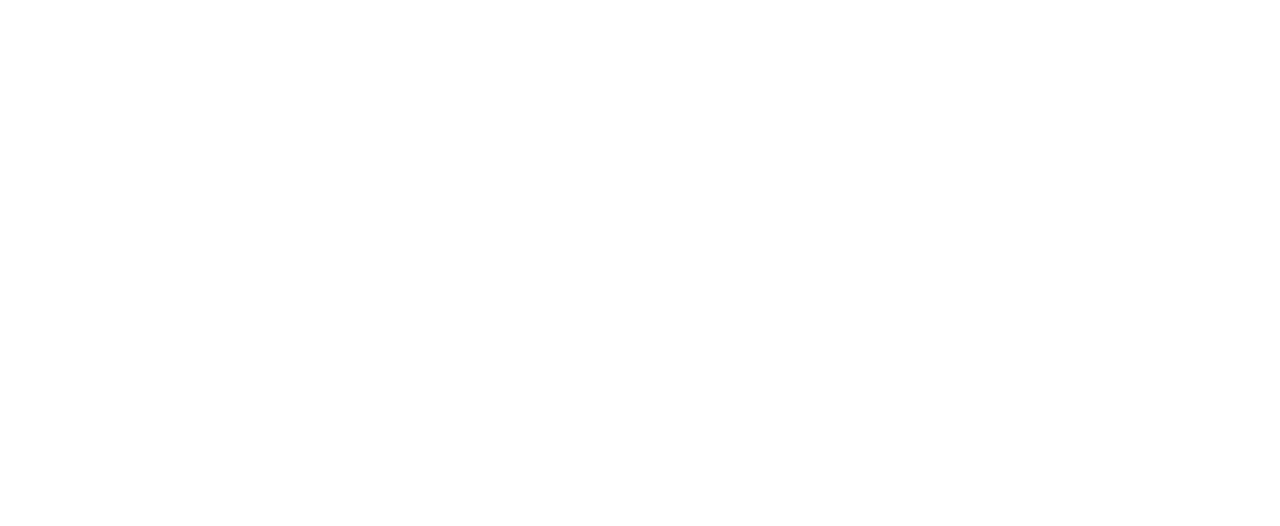
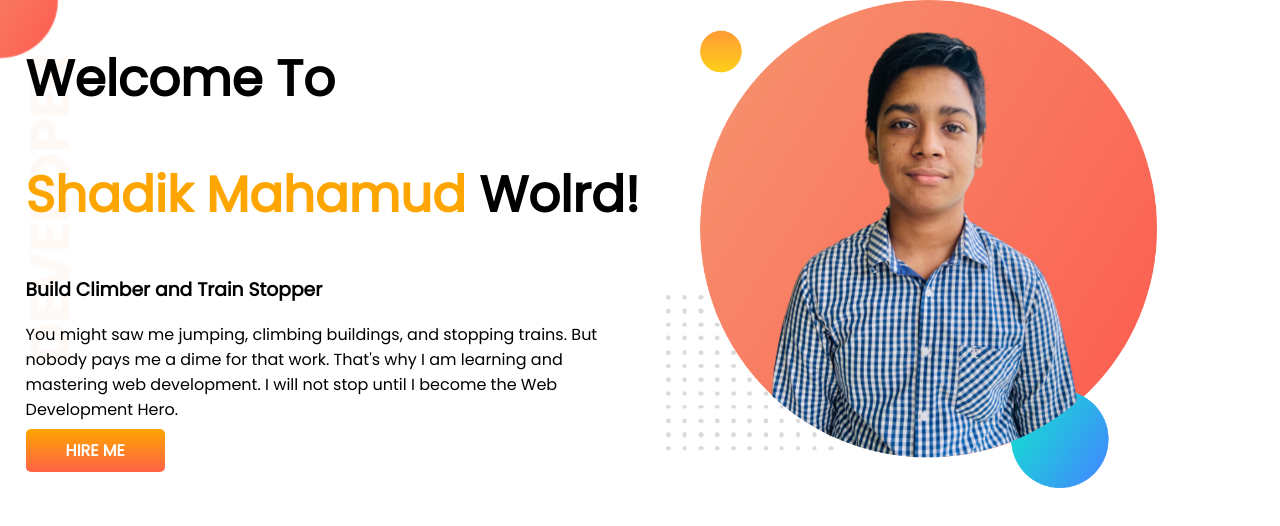
Before and after one commit to shadikmahamudsohan/developer-portfolio, a plain HTML site: page index.html in a window 1280 px wide. Drawn offline with Linux system fonts and the light colour scheme.

Commit message:
top banner added

```diff
--- a/index.html
+++ b/index.html
@@ -1,13 +1,36 @@
 <!DOCTYPE html>
 <html lang="en">
+
 <head>
     <meta charset="UTF-8">
     <meta http-equiv="X-UA-Compatible" content="IE=edge">
     <meta name="viewport" content="width=device-width, initial-scale=1.0">
     <title>Shadik Portfolio</title>
+    <link rel="preconnect" href="https://fonts.googleapis.com">
+    <link rel="preconnect" href="https://fonts.gstatic.com" crossorigin>
+    <link href="https://fonts.googleapis.com/css2?family=Poppins&display=swap" rel="stylesheet">
+
     <link rel="stylesheet" href="style.css">
 </head>
+
 <body>
+    <section class="top-banner">
+        <div class="half-width">
+            <h1>Welcome To</h1>
+            <h1><span class="orange-color">Shadik Mahamud</span> Wolrd!</h1>
+            <h3>Build Climber and Train Stopper</h3>
+            <p>You might saw me jumping, climbing buildings, and stopping trains. But nobody pays me a dime for that
+                work.
+                That's why I am learning and mastering web development. I will not stop until I become the Web
+                Development
+                Hero.
+            </p>
+            <a class="link-button" href="#linked-in">HIRE ME</a>
+        </div>
+        <div class="half-width">
+            <img src="images/shadikmahamud.png" alt="my image">
+        </div>
+    </section>
+</body>
 
-</body>
 </html>
--- a/style.css
+++ b/style.css
@@ -0,0 +1,32 @@
+body {
+    font-family: 'Poppins', sans-serif;
+    margin: 0;
+}
+h1 {
+    font-size: 50px;
+}
+.orange-color {
+    color: orange;
+}
+section {
+    display: flex;
+}
+.half-width {
+    width: 50%;
+    padding-left: 2%;
+}
+.half-width img {
+    width: 80%
+}
+.link-button {
+    text-decoration: none;
+    background-image: linear-gradient(orange, tomato);
+    padding: 10px 40px;
+    color: white;
+    font-weight: bold;
+    border-radius: 5px;
+}
+.top-banner {
+    background-image: url(images/top-banner.png);
+    background-repeat: no-repeat;
+}
```
Also changed, not shown: images/dream-bg.png (added), images/exp-bg.png (added), images/jhankar.png (added), images/jhankar2.png (added), images/my-bg.png (added), images/my-bg2.png (added), images/shadikmahamud.png (added), images/top-banner.png (added), 7 other files.
